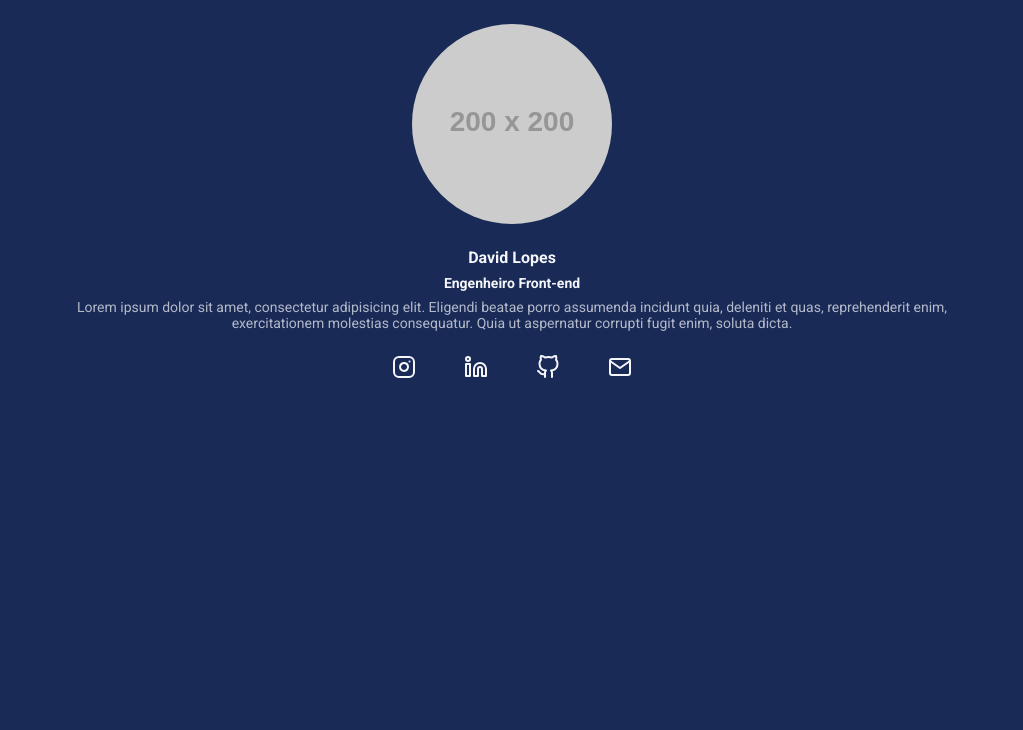
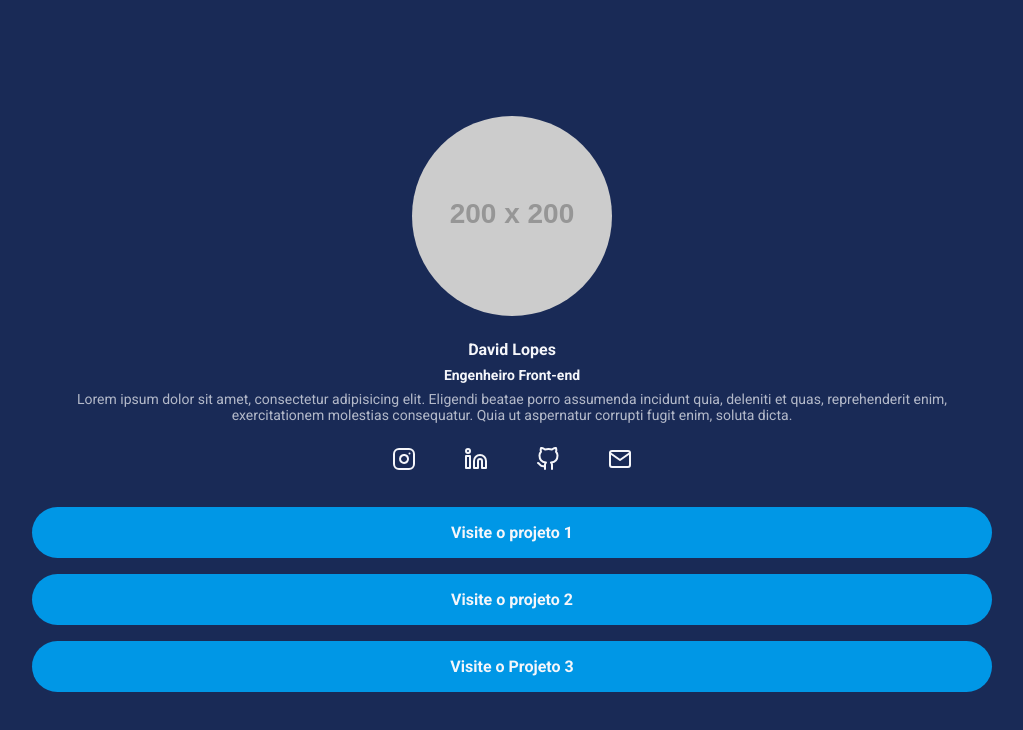
Before and after one commit to Davidlp0131/Personal-page-with-less, a website: page index.html in a window 1280 px wide. Shown: the whole page, without its empty margins (128-1151 px from the left). Drawn offline with Linux system fonts and the light colour scheme; placeholder pictures from the web are drawn by us.

Commit message:
desenvolvendo um nav com links para os projetos e aplicando estilização

```diff
--- a/index.html
+++ b/index.html
@@ -47,6 +47,25 @@
             </li>
         </ul>
     </nav>
+    <nav>
+        <ul class="projects-list">
+            <li class="projects-list-item">
+                <a href="#">
+                    Visite o projeto 1
+                </a>
+            </li>
+            <li class="projects-list-item">
+                <a href="#">
+                    Visite o projeto 2
+                </a>
+            </li>
+            <li class="projects-list-item">
+                <a href="#">
+                    Visite o Projeto 3
+                </a>
+            </li>
+        </ul>
+    </nav>
 </div>
 </body>
 </html>
--- a/src/styles/main.less
+++ b/src/styles/main.less
@@ -8,6 +8,10 @@
 
 .fontSize14 {
     font-size: 14px;
+}
+
+.listStyleNone {
+    list-style: none;
 }
 
 * {
@@ -22,10 +26,18 @@ body {
     color: #color[textColor];
 }
 
+li {
+    .listStyleNone
+}
+
 .container {
     max-width: 960px;
     width: 100%;
     margin: 0 auto;
+    height: 100vh;
+    display: flex;
+    flex-direction: column;
+    justify-content: center;
 
     @media @breakpointsMobile {
         max-width: 70%;
@@ -37,12 +49,14 @@ body {
 }
 
 header {
-    padding: 24px;
+    padding-bottom: 24px;
+    padding-top: 24px;
 
     .profile-avatar {
         display: block;
         margin: 0 auto 24px;
         border-radius: 50%;
+        object-fit: cover;
     }
 }
 
@@ -74,7 +88,7 @@ header {
     margin: 0 auto;
 
     li {
-        list-style: none;
+
 
         img {
             transition: all ease .3s;
@@ -85,3 +99,32 @@ header {
         }
     }
 }
+
+.projects-list{
+    margin-top: 32px;
+    &-item {
+        a{
+            text-decoration: none;
+            background-color: #color[buttonColor];
+            display: block;
+            padding: 16px 20px;
+            margin-bottom: 16px;
+            text-align: center;
+            color: #color[textColor];
+            font-weight: bold;
+            border-radius: 30px;
+            transition: all ease-in-out .5s;
+
+            &:hover {
+                transform: scale(1.1);
+                color: #color[buttonColor];
+                background-color: transparent;
+                border: 2px solid #color[buttonColor];
+                margin: 1.5rem 0;
+                box-shadow: 3px 2px 17px 1px rgba(0,0,0,0.75);
+                -webkit-box-shadow: 3px 2px 17px 1px rgba(0,0,0,0.75);
+                -moz-box-shadow: 3px 2px 17px 1px rgba(0,0,0,0.75);
+            }
+        }
+    }
+}
```
Also changed, not shown: build/styles/main.css.
